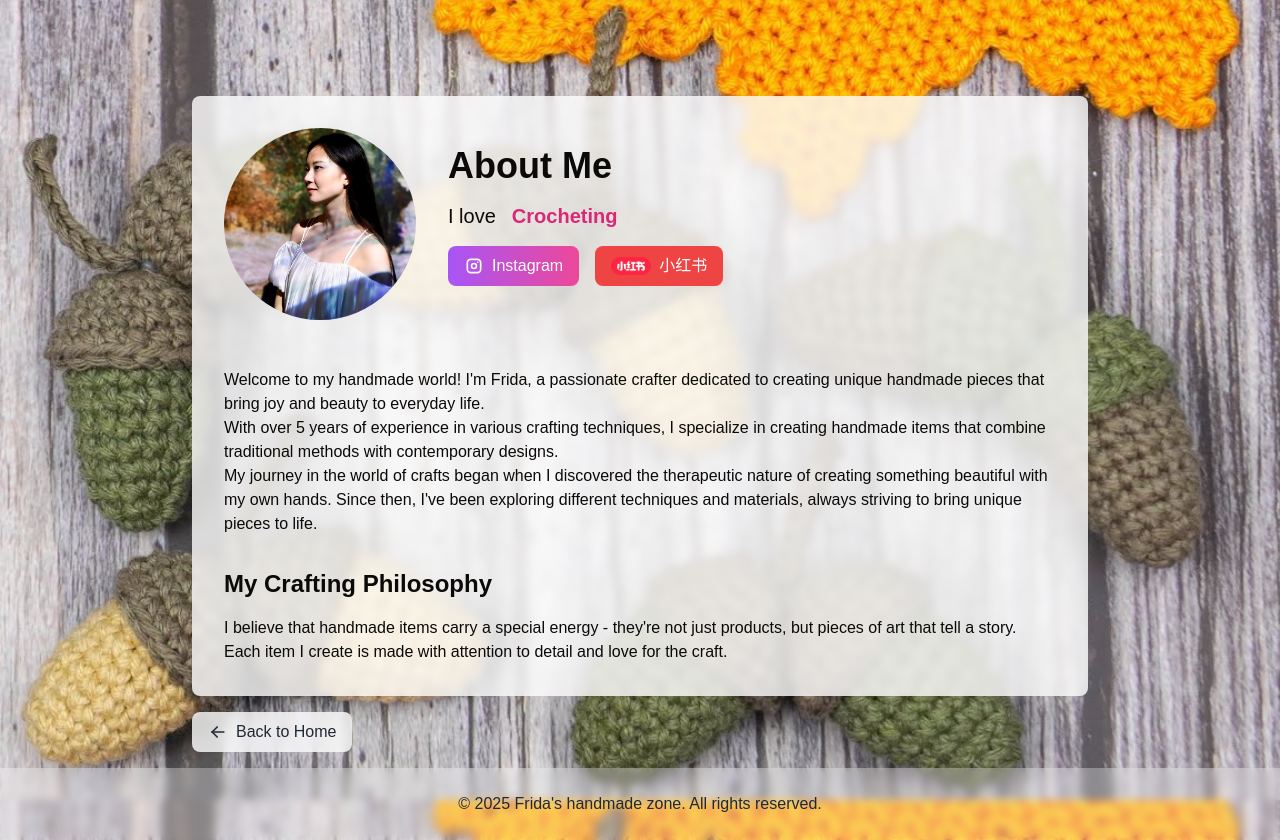
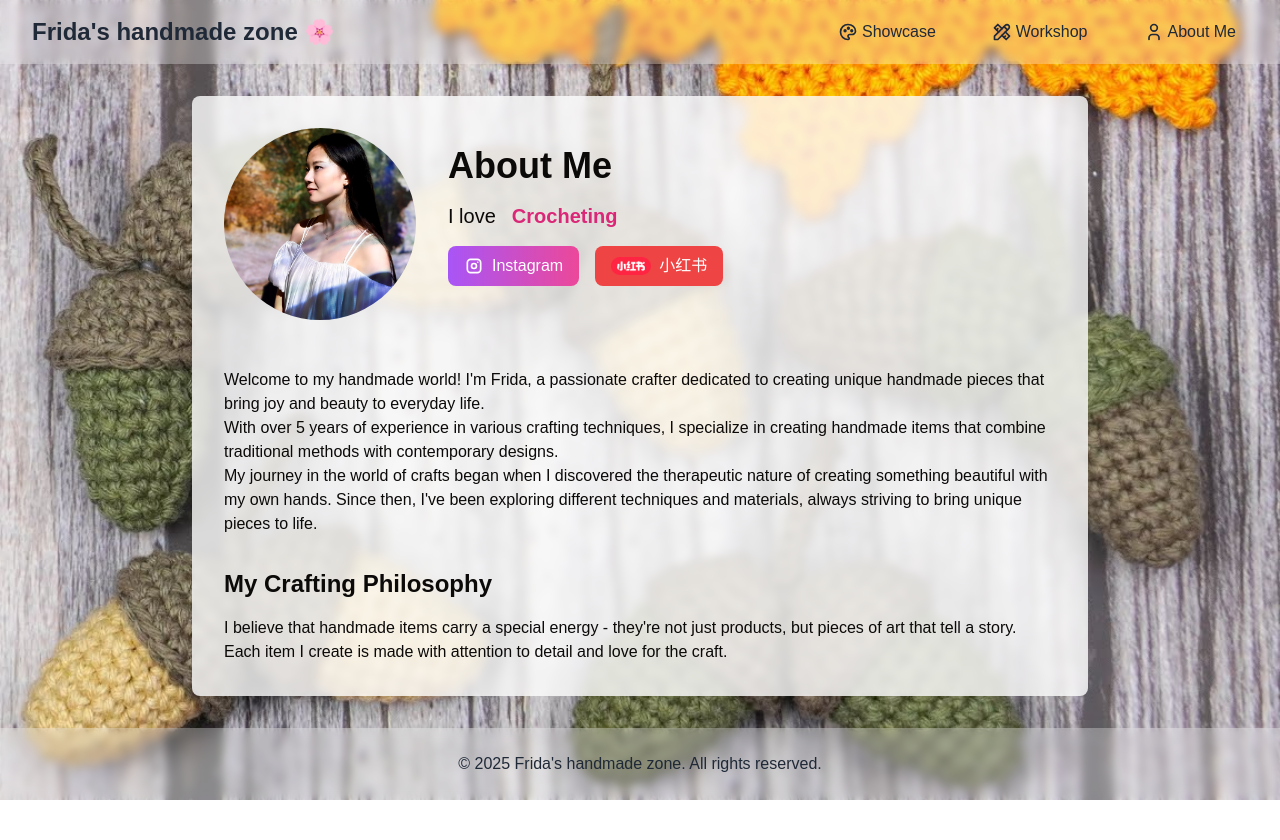
Before and after one commit to recklyss/frida, a Next.js app: page /about in a window 1280 px wide. After the commit the page ends 800 px from the top, so only its background shows below. Built offline with nearby package versions, Linux system fonts and the light colour scheme.

Commit message:
add header in layout for each page

```diff
--- a/src/app/about/page.tsx
+++ b/src/app/about/page.tsx
@@ -1,10 +1,8 @@
 "use client";
 
-import { IconArrowLeft, IconBrandInstagram } from "@tabler/icons-react";
-
 import { FlipWords } from "@/components/ui/flip-words";
+import { IconBrandInstagram } from "@tabler/icons-react";
 import Image from "next/image";
-import Link from "next/link";
 
 export default function AboutPage() {
   const words = [
@@ -16,17 +14,11 @@ export default function AboutPage() {
   ];
 
   return (
-    <div>
-      <div className="pt-24 px-4 sm:px-6 lg:px-8">
+    <div className="pt-24 px-4 sm:px-6 lg:px-8 mb-8">
       <div className="max-w-4xl mx-auto bg-white/80 backdrop-blur-sm p-8 rounded-lg">
         <div className="flex flex-col md:flex-row gap-8 items-center mb-12">
           <div className="w-48 h-48 relative rounded-full overflow-hidden flex-shrink-0">
-              <Image
-                src="/frida.jpg"
-                alt="Frida"
-                fill
-                className="object-cover"
-              />
+            <Image src="/frida.jpg" alt="Frida" fill className="object-cover" />
           </div>
           <div>
             <h1 className="text-4xl font-bold mb-4">About Me</h1>
@@ -75,29 +67,17 @@ export default function AboutPage() {
           <p>
             My journey in the world of crafts began when I discovered the
             therapeutic nature of creating something beautiful with my own
-              hands. Since then, I&apos;ve been exploring different techniques
-              and materials, always striving to bring unique pieces to life.
+            hands. Since then, I&apos;ve been exploring different techniques and
+            materials, always striving to bring unique pieces to life.
           </p>
           <h2 className="text-2xl font-bold mt-8 mb-4">
             My Crafting Philosophy
           </h2>
           <p>
-              I believe that handmade items carry a special energy -
-              they&apos;re not just products, but pieces of art that tell a
-              story. Each item I create is made with attention to detail and
-              love for the craft.
+            I believe that handmade items carry a special energy - they&apos;re
+            not just products, but pieces of art that tell a story. Each item I
+            create is made with attention to detail and love for the craft.
           </p>
-          </div>
-        </div>
-
-        <div className="max-w-4xl mx-auto my-4">
-          <Link
-            href="/"
-            className="inline-flex items-center px-4 py-2 text-gray-800 bg-white/80 backdrop-blur-sm rounded-lg hover:bg-white/90 transition-colors"
-          >
-            <IconArrowLeft className="w-5 h-5 mr-2" />
-            Back to Home
-          </Link>
         </div>
       </div>
     </div>
--- a/src/app/layout.tsx
+++ b/src/app/layout.tsx
@@ -3,6 +3,7 @@ import "./globals.css";
 import { Geist, Geist_Mono } from "next/font/google";
 
 import { Footer } from "@/app/_components/Footer";
+import { Header } from "./_components/Header";
 import type { Metadata } from "next";
 
 const geistSans = Geist({
@@ -40,9 +41,8 @@ export default function RootLayout({
         className={`${geistSans.variable} ${geistMono.variable} antialiased`}
       >
         <div className="flex flex-col min-h-screen">
-          <div className="flex-grow">
-            {children}
-          </div>
+          <Header />
+          <div className="flex-grow">{children}</div>
           <Footer />
         </div>
       </body>
--- a/src/app/page.tsx
+++ b/src/app/page.tsx
@@ -2,18 +2,14 @@
 
 import { BentoGrid, BentoGridItem } from "@/components/ui/bento-grid";
 
-import { Header } from "@/app/_components/Header";
 import Image from "next/image";
 import Link from "next/link";
 
 export default function Home() {
   return (
     <div>
-      <Header />
-      {/* Main Content */}
       <main className="flex-1 pt-24 px-4 sm:px-6 lg:px-8">
         <div className="max-w-7xl mx-auto my-8">
-          {/* Hero Section */}
           <div className="text-center mb-16">
             <h1 className="text-4xl sm:text-5xl md:text-6xl font-bold text-white mb-4">
               Welcome to My Craft World
--- a/src/app/showcase/page.tsx
+++ b/src/app/showcase/page.tsx
@@ -4,9 +4,7 @@ import { AnimatePresence, motion } from "framer-motion";
 import { RefObject, useEffect, useId, useRef, useState } from "react";
 
 import { CloseIcon } from "@/app/_components/CloseIcon";
-import { IconArrowLeft } from "@tabler/icons-react";
 import Image from "next/image";
-import Link from "next/link";
 import { useOutsideClick } from "@/hooks/useOutsideClick";
 
 export default function ShowcasePage() {
@@ -36,7 +34,7 @@ export default function ShowcasePage() {
   useOutsideClick(ref, () => setActive(null));
 
   return (
-    <div className="pt-24 px-4 sm:px-6 lg:px-8">
+    <div className="pt-24 px-4 sm:px-6 lg:px-8 mb-8">
       <div className="max-w-3xl mx-auto mb-8">
         <h1 className="text-4xl font-bold text-center text-white mb-2">
           Showcase
@@ -186,16 +184,6 @@ export default function ShowcasePage() {
           </div>
         </div>
       </ul>
-
-      <div className="max-w-3xl mx-auto mt-4">
-        <Link
-          href="/"
-          className="inline-flex items-center px-4 py-2 text-gray-800 bg-white/80 backdrop-blur-sm rounded-lg hover:bg-white/90 transition-colors"
-        >
-          <IconArrowLeft className="w-5 h-5 mr-2" />
-          Back to Home
-        </Link>
-      </div>
     </div>
   );
 }
--- a/src/app/workshop/page.tsx
+++ b/src/app/workshop/page.tsx
@@ -1,7 +1,6 @@
 "use client";
 
 import {
-  IconArrowLeft,
   IconBrandInstagram,
   IconCalendar,
   IconTools,
@@ -13,8 +12,7 @@ import Link from "next/link";
 
 export default function WorkshopPage() {
   return (
-    <div>
-      <div className="pt-24 px-4 sm:px-6 lg:px-8">
+    <div className="pt-24 px-4 sm:px-6 lg:px-8 mb-8">
       <div className="max-w-4xl mx-auto bg-white/80 backdrop-blur-sm p-8 rounded-lg">
         <h1 className="text-4xl font-bold mb-8 text-center">
           Workshop Coming Soon!
@@ -51,8 +49,8 @@ export default function WorkshopPage() {
         <div className="text-center p-8 bg-white/60 backdrop-blur-sm rounded-lg">
           <h2 className="text-2xl font-bold mb-4">Stay Updated</h2>
           <p className="mb-6 text-gray-600">
-              Be the first to know when workshop registration opens! Follow me
-              on social media for updates.
+            Be the first to know when workshop registration opens! Follow me on
+            social media for updates.
           </p>
           <div className="flex justify-center gap-4">
             <Link
@@ -80,18 +78,6 @@ export default function WorkshopPage() {
             </Link>
           </div>
         </div>
-
-          {/* Back Button */}
-          <div className="max-w-4xl mx-auto mt-4">
-            <Link
-              href="/"
-              className="inline-flex items-center px-4 py-2 text-gray-800 bg-white/80 backdrop-blur-sm rounded-lg hover:bg-white/90 transition-colors"
-            >
-              <IconArrowLeft className="w-5 h-5 mr-2" />
-              Back to Home
-            </Link>
-          </div>
-        </div>
       </div>
     </div>
   );
```
Lines whose indentation alone changed are shown as unchanged.
